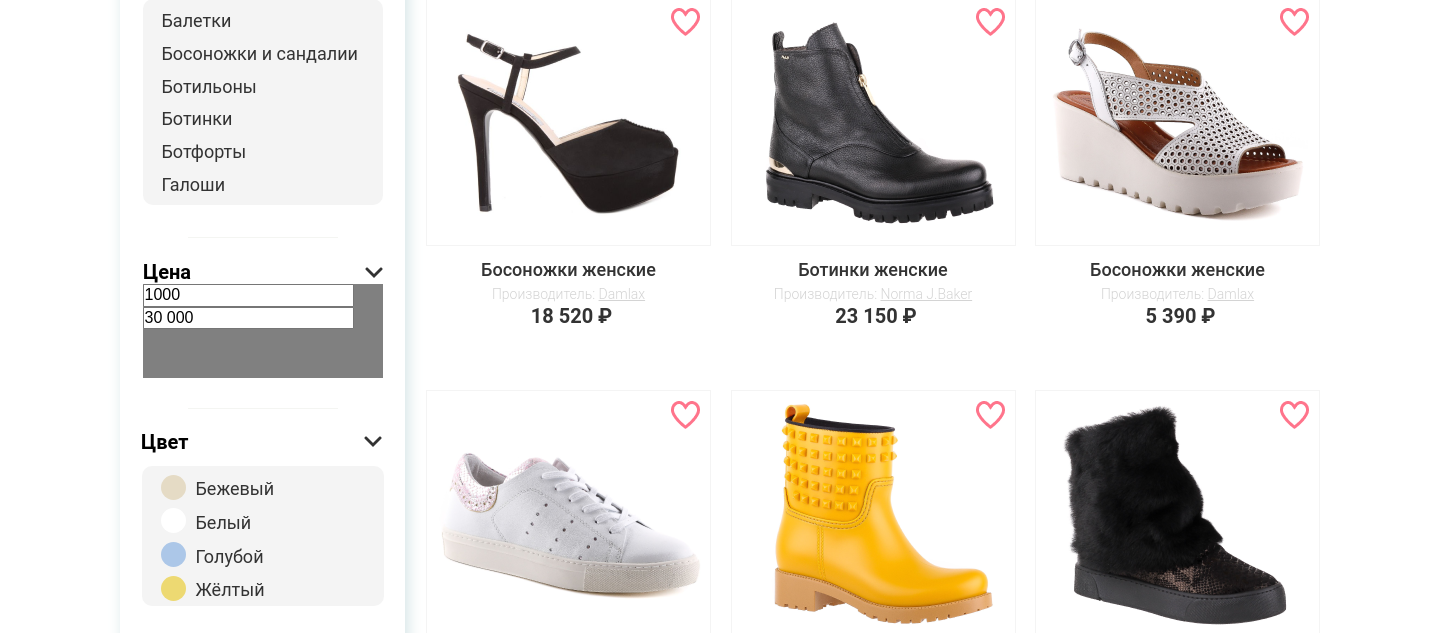
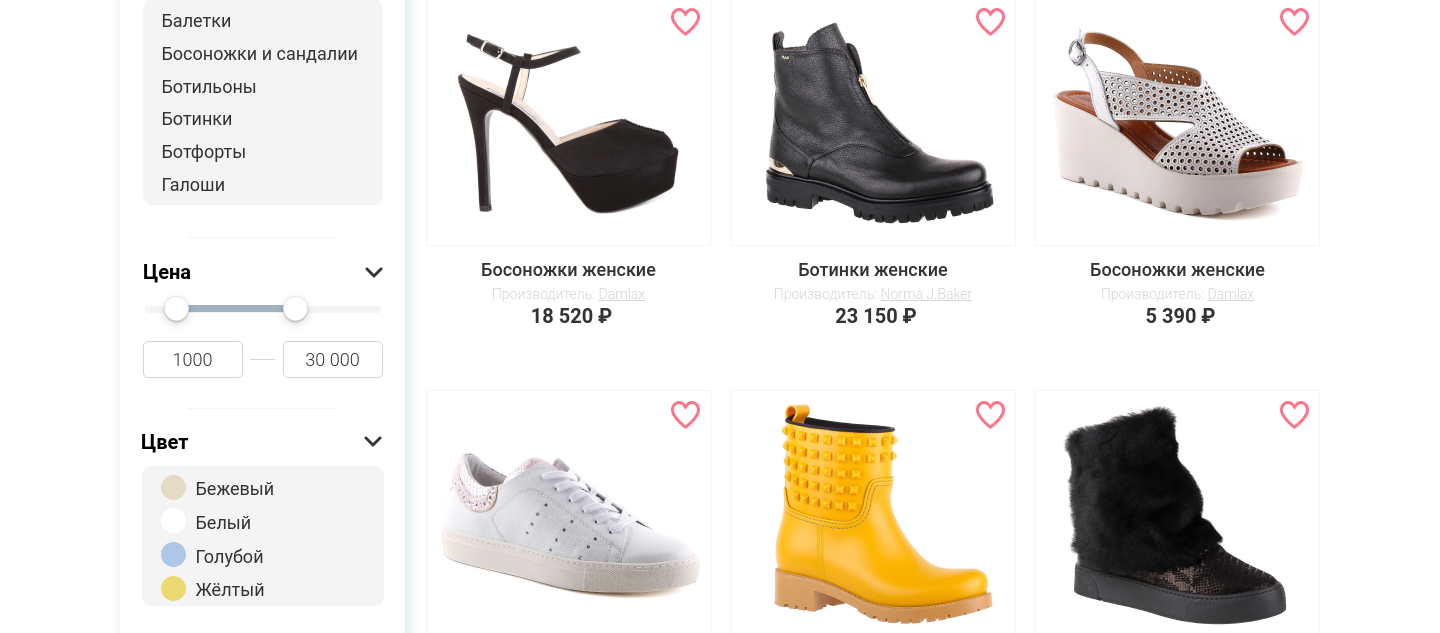
Before and after one commit to denver411/denver411.github.io, a PHP site: page /catalogue.html in a window 1440 px wide. Shown: the part 1845-2478 px from the top of the page. Run offline with PHP 8.4, Linux system fonts and the light colour scheme.

Commit message:
Update style-catalogue.css

```diff
--- a/BosaNoga/css/style-catalogue.css
+++ b/BosaNoga/css/style-catalogue.css
@@ -682,20 +682,98 @@ li.active {
 
 .sidebar__price .opener-down {
   top: 20px;
+  background-position: -55px -152px;
 }
 
-/*****/
-/*Заглушка для ползунка с ценой*/
+/*Ползунок с ценой*/
 .price-slider {
+  display: flex;
+  flex-direction: column;
   width: 240px;
   height: 94px;
   margin: 0 auto;
-  background: grey;
 }
-/*****/
 
-.sidebar__price .opener-down {
-  background-position: -55px -152px;
+.circle-container {
+  position: relative;
+  width: 100%;
+  display: flex;
+  justify-content: space-between;
+}
+
+.counter {
+  width: 100%;
+  display: flex;
+  justify-content: space-between;
+}
+
+.circle-container {
+  padding: 25px 0;
+}
+
+.circle-1,
+.circle-2 {
+  position: absolute;
+  width: 25px;
+  height: 25px;
+  border-radius: 50%;
+  background: #FFFFFF;
+  border: 0.5px solid rgba(0, 0, 0, 0.101987);
+  box-shadow: 0px 1px 1px rgba(0, 0, 0, 0.16), 0px 3px 8px rgba(0, 0, 0, 0.15), 0px 3px 3px rgba(0, 0, 0, 0.05);
+  z-index: 5;
+}
+
+.circle-1 {
+  top: 12px;
+  left: 21px;
+}
+
+.circle-2 {
+  top: 12px;
+  right: 75px;
+}
+
+.line-white {
+  position: relative;
+  width: 236px;
+  height: 7px;
+  top: -3px;
+  margin: 0 auto;
+  border-radius: 5px;
+  background: #F4F4F4;
+}
+
+.line-colored {
+  position: absolute;
+  top: 21px;
+  left: 42px;
+  width: 105px;
+  height: 7px;
+  background: #A1B3BF;
+}
+
+.input-1,
+.input-2 {
+  width: 100px;
+  height: 37px;
+  padding: 0 12px;
+  background: #FFFFFF;
+  border: 1px solid #D4D4D4;
+  border-radius: 5px;
+  font-family: Roboto, sans-serif;
+  font-style: normal;
+  font-weight: 300;
+  font-size: 18px;
+  text-align: center;
+  color: #333333;
+}
+
+.input-separator {
+  position: relative;
+  top: 18px;
+  width: 25px;
+  height: 1px;
+  background: #D4D4D4;
 }
 
 /*Цвет*/
```
